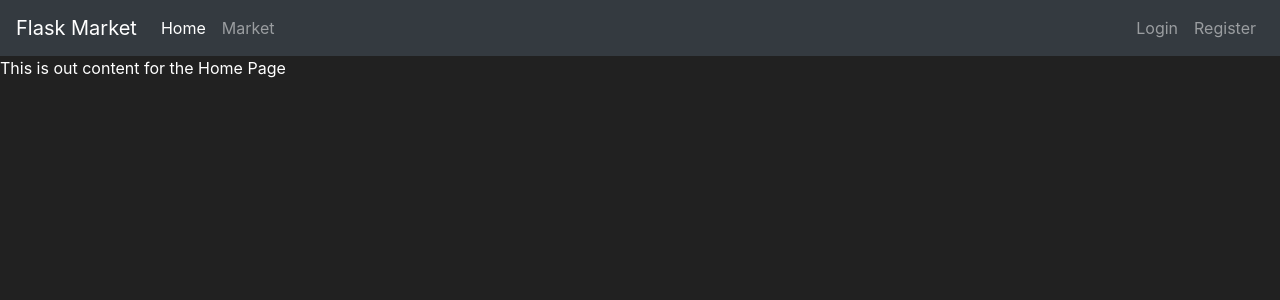
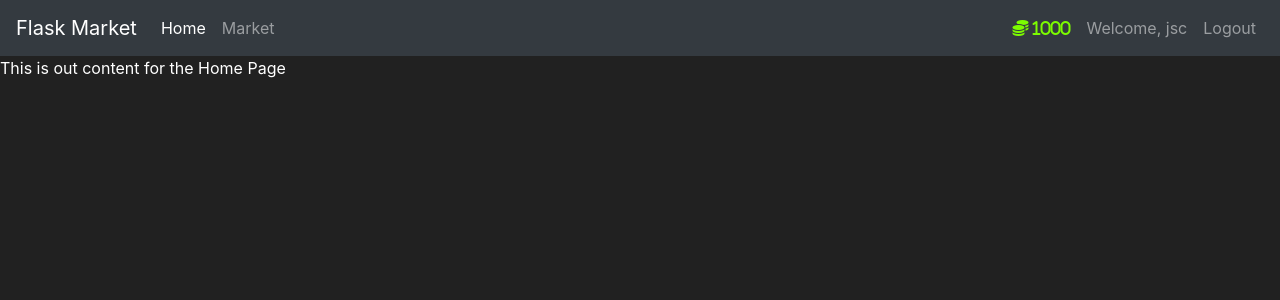
Before and after one commit to lphillipe/Exercises-in-Python, a Flask app: page / in a window 1280 px wide. Shown: the top 300 px of the page. Run offline with Flask 3, Linux system fonts and the light colour scheme; a user stored in the database is signed in; some libraries are stand-ins or nearby versions.

Commit message:
update base with jinja

```diff
--- a/FlaskMarket/market/templates/base.html
+++ b/FlaskMarket/market/templates/base.html
@@ -27,6 +27,24 @@
                 <a class="nav-link" href="{{ url_for('market_page') }}">Market</a>
             </li>
         </ul>
+          {% if current_user.is_authenticated %}
+            <ul class="navbar-nav">
+                <li class="nav-item">
+                  <a class="nav-link" style="color: lawngreen; font-weight: bold">
+                    <i class="fas fa-coins">
+                      {{ current_user.budget }}
+                    </i>
+                  </a>
+                </li>
+                <li class="nav-item">
+                  <a class="nav-link">Welcome, {{ current_user.username }}</a>
+                </li>
+                <li class="nav-item">
+                  <a class="nav-link" href="#">Logout</a>
+                </li>
+            </ul>
+
+          {% else %}
             <ul class="navbar-nav">
               <li class="nav-item">
                   <a class="nav-link" href="{{ url_for('login_page') }}">Login</a>
@@ -35,6 +53,8 @@
                   <a class="nav-link" href="{{ url_for('register_page') }}">Register</a>
               </li>
             </ul>
+
+          {% endif %}
       </div>
     </nav>
 
```
Lines whose indentation alone changed are shown as unchanged.
